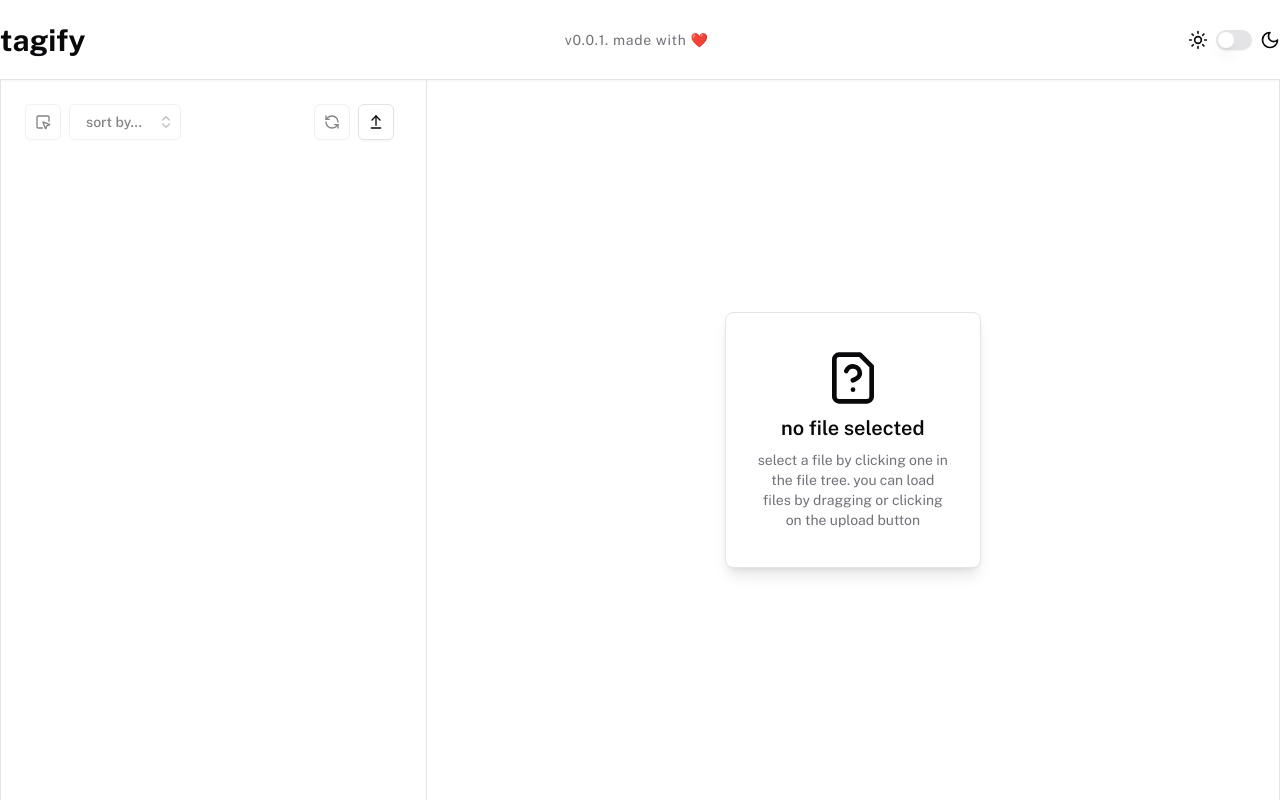
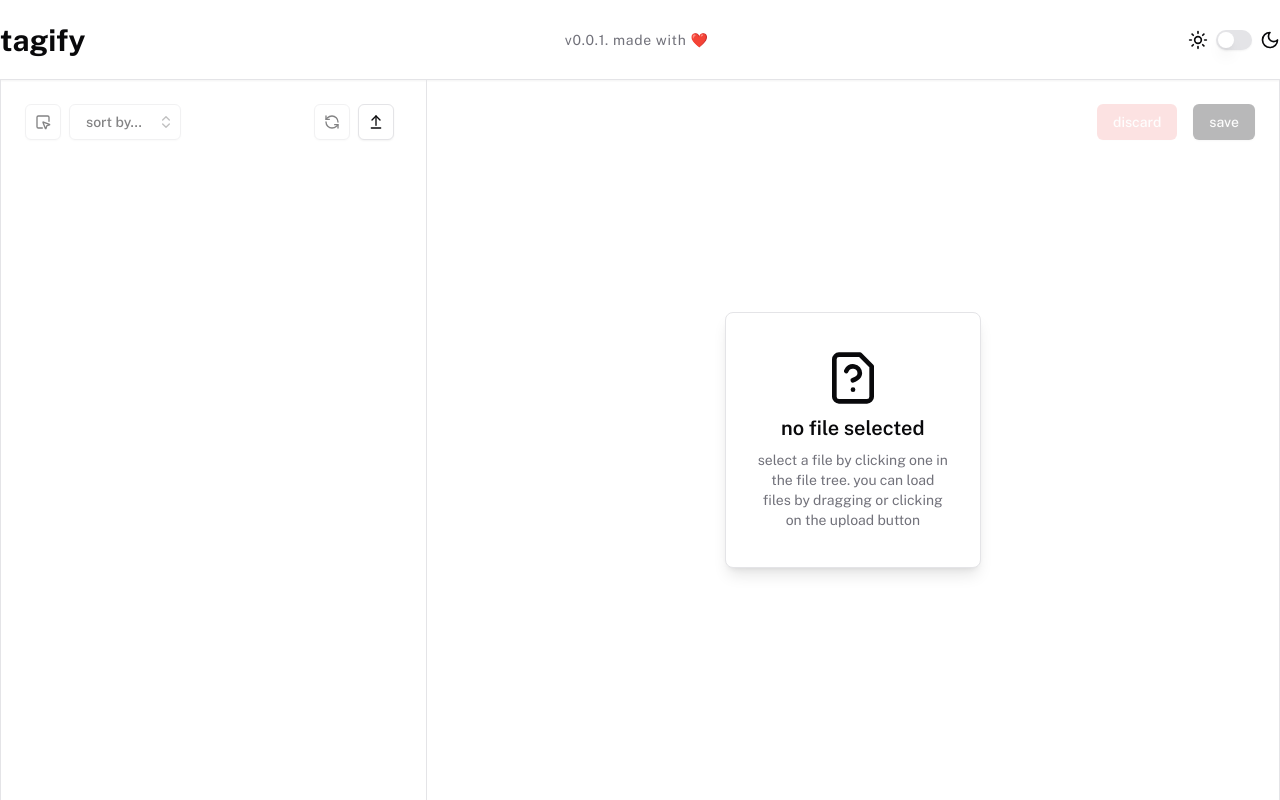
Before and after one commit to bewle/tagify, a Next.js app: page / in a window 1280 px wide. Built offline with nearby package versions, Linux system fonts and the light colour scheme; what tailwindcss-debug-screens, tailwindcss-motion would draw is missing.

Commit message:
update FileEditorForm.tsx

```diff
--- a/src/components/file-editor/FileEditorForm.tsx
+++ b/src/components/file-editor/FileEditorForm.tsx
@@ -18,6 +18,7 @@ import TagHoverCard from "./form/TagHoverCard";
 import { useIsChangedStore } from "@/lib/store/is-changed";
 import { Textarea } from "../ui/textarea";
 import { useQuery, useQueryClient } from "@tanstack/react-query";
+import { Button } from "../ui/button";
 
 type FormSchema = {
     artist?: string;
@@ -112,16 +113,30 @@ export default function FileEditorForm() {
         console.log(data);
     }
 
-    if (query.isLoading) {
     return (
-            <div className="grid h-full place-items-center">
-                <LoaderCircle className="animate-spin" size={64} />
+        <>
+            <div className="flex justify-between gap-2 text-2xl font-bold">
+                <div className="flex items-start gap-2 max-w-[calc(40vw)]">
+                    {isChanged && <span>*</span>}
+                    <p className="mb-6 truncate">
+                        {files.find((f) => f.id === selectedFile)?.name}
+                    </p>
                 </div>
-        );
-    }
-
-    if (query.data)
-        return (
+                <div className="flex gap-4">
+                    <Button
+                        disabled={!isChanged}
+                        onClick={() => {
+                            form.reset(originalTags);
+                            setIsChanged(false);
+                        }}
+                        variant="destructive"
+                    >
+                        discard
+                    </Button>
+                    <Button>save</Button>
+                </div>
+            </div>
+            {query.data && (
                 <Form {...form}>
                     <form
                         onChange={() => {
@@ -138,15 +153,6 @@ export default function FileEditorForm() {
                     >
                         <div className="flex gap-4">
                             <div className="flex flex-col flex-1 gap-4">
-                            <div className="flex max-w-[calc(40vw)] gap-2 text-2xl font-bold">
-                                {isChanged && <span>*</span>}
-                                <p className="truncate">
-                                    {
-                                        files.find((f) => f.id === selectedFile)
-                                            ?.name
-                                    }
-                                </p>
-                            </div>
                                 <div className="flex gap-4 *:flex-1">
                                     <FormField
                                         control={form.control}
@@ -242,7 +248,7 @@ export default function FileEditorForm() {
                                             </FormLabel>
                                             <FormControl>
                                                 <Textarea
-                                                className="resize-none"
+                                                    className="transition-colors resize-none"
                                                     {...field}
                                                 />
                                             </FormControl>
@@ -273,7 +279,9 @@ export default function FileEditorForm() {
                                             </FormLabel>
                                             <FormControl>
                                                 <Input
-                                                disabled={files.length === 0}
+                                                    disabled={
+                                                        files.length === 0
+                                                    }
                                                     {...field}
                                                 />
                                             </FormControl>
@@ -291,7 +299,9 @@ export default function FileEditorForm() {
                                             </FormLabel>
                                             <FormControl>
                                                 <Input
-                                                disabled={files.length === 0}
+                                                    disabled={
+                                                        files.length === 0
+                                                    }
                                                     {...field}
                                                 />
                                             </FormControl>
@@ -344,5 +354,7 @@ export default function FileEditorForm() {
                         </div>
                     </form>
                 </Form>
+            )}
+        </>
     );
 }
```
Lines whose indentation alone changed are shown as unchanged.
